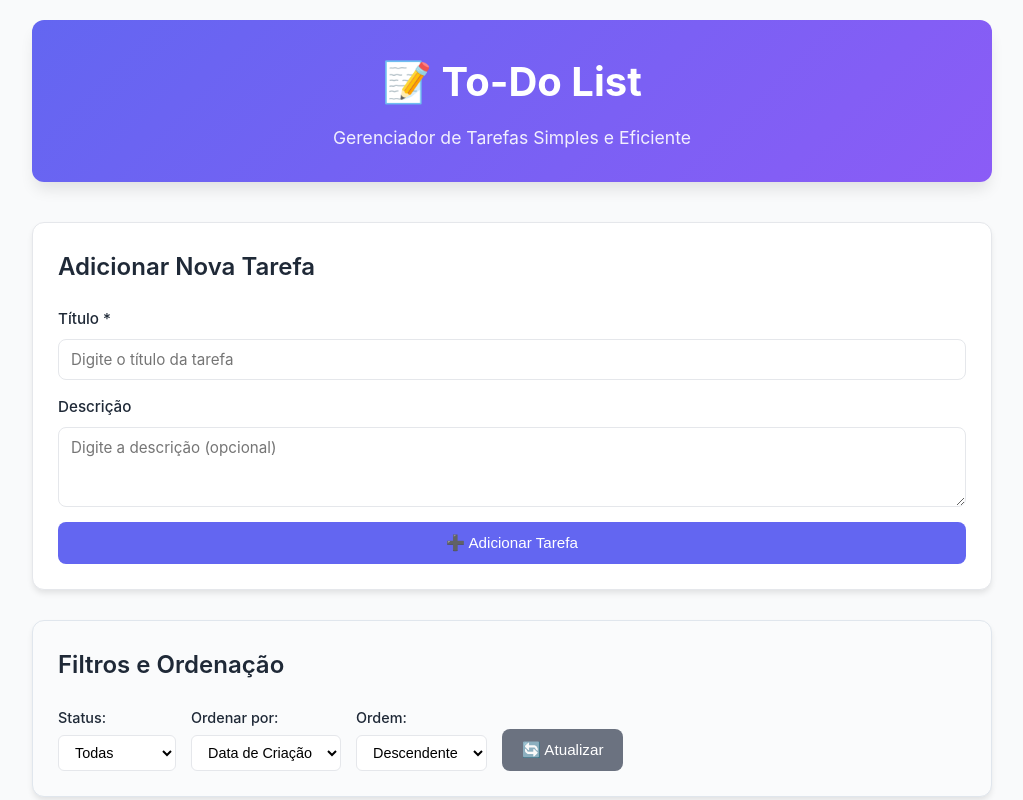
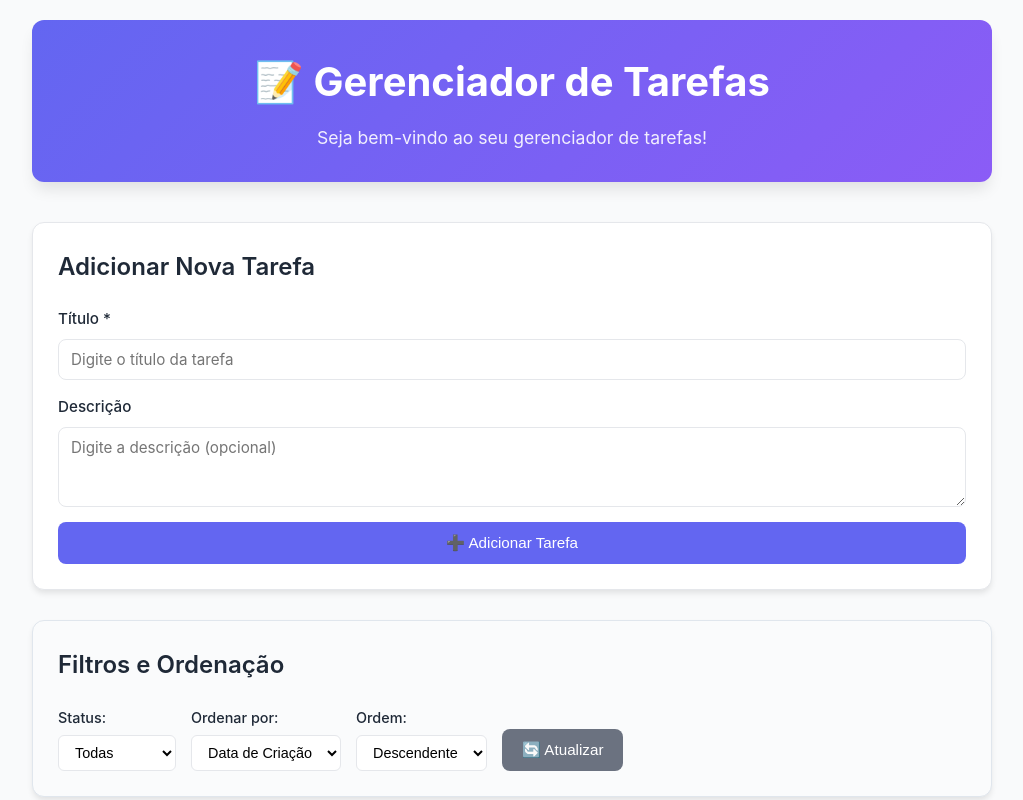
Before and after one commit to marcosA-sousa/to-do-list, a plain HTML site: page frontend/index.html in a window 1280 px wide. Shown: the top 800 px of the page, without its empty margins (128-1151 px from the left). Drawn offline with Linux system fonts and the light colour scheme; no server answers.

Commit message:
fix: Adjust in index.html

```diff
--- a/frontend/index.html
+++ b/frontend/index.html
@@ -3,14 +3,14 @@
 <head>
     <meta charset="UTF-8">
     <meta name="viewport" content="width=device-width, initial-scale=1.0">
-    <title>To-Do List - Gerenciador de Tarefas</title>
+    <title>Gerenciador de Tarefas</title>
     <link rel="stylesheet" href="style.css">
 </head>
 <body>
     <div class="container">
         <header class="header">
-            <h1>📝 To-Do List</h1>
-            <p class="subtitle">Gerenciador de Tarefas Simples e Eficiente</p>
+            <h1>📝 Gerenciador de Tarefas</h1>
+            <p class="subtitle">Seja bem-vindo ao seu gerenciador de tarefas!</p>
         </header>
 
         <div class="main-content">
```
